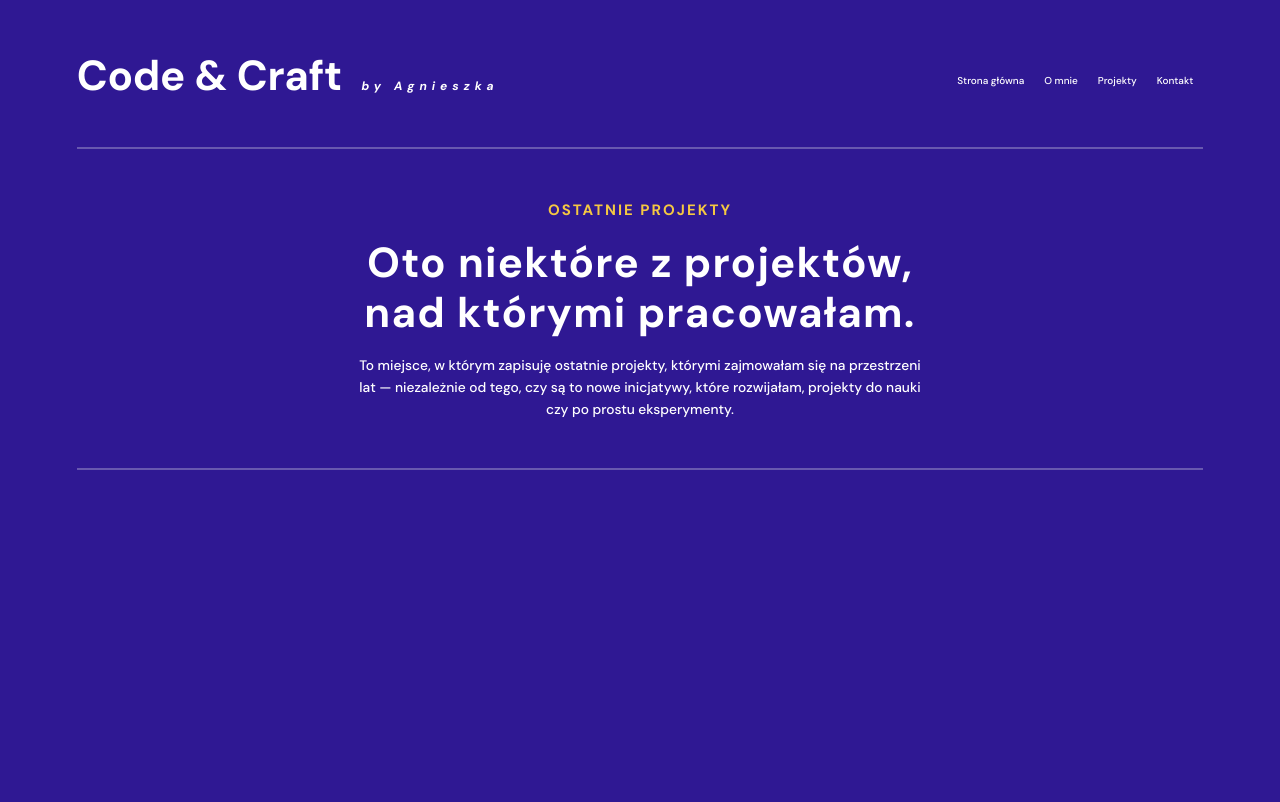
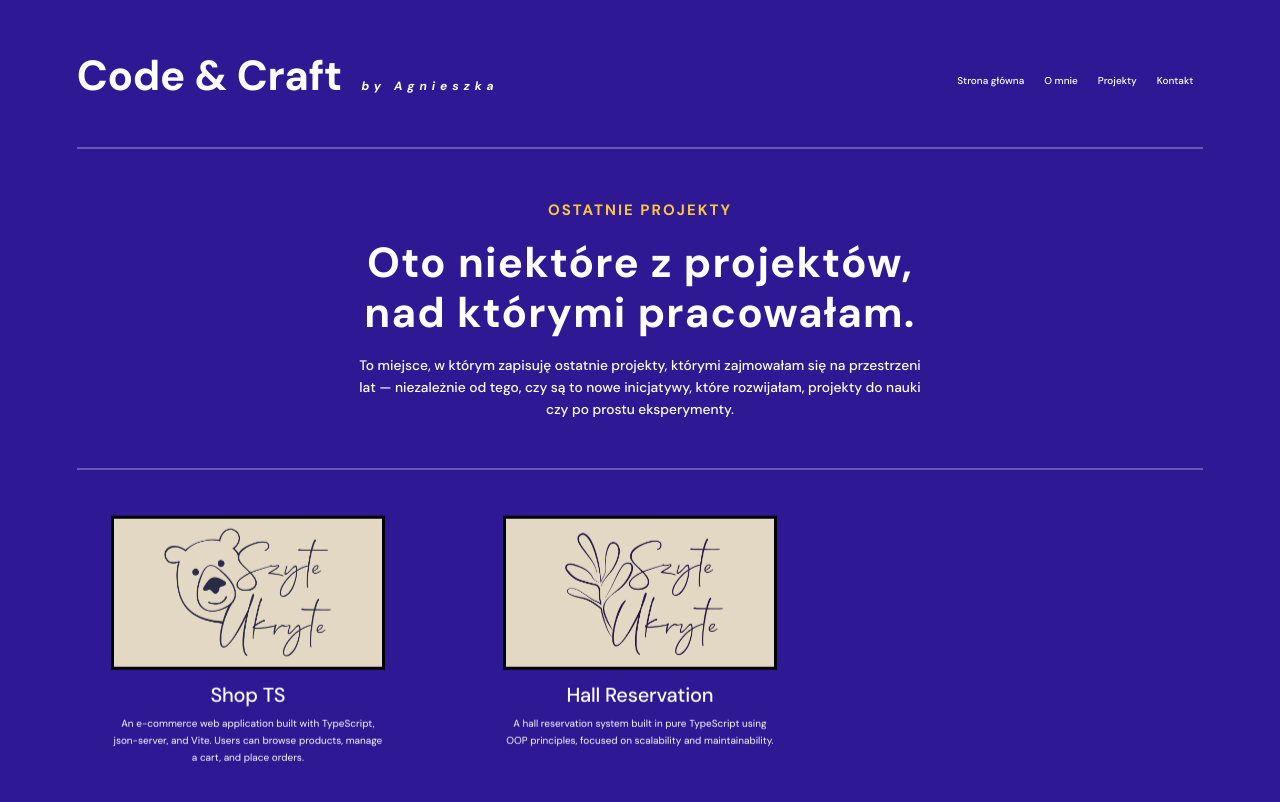
Before and after one commit to AgnieszkaDra/Code-Craft-by-Agnieszka, a React (Vite) app: page /projects in a window 1280 px wide. Shown: the top 802 px of the page. Built offline with nearby package versions, Linux system fonts and the light colour scheme.

Commit message:
add(ProjectsLayout) : add component and some corrections

```diff
--- a/src/App.tsx
+++ b/src/App.tsx
@@ -1,83 +1,23 @@
-// import { Header } from './components';
-// import { ProjectsHero, Panel, About, Contact } from './components';
-// import { Routes, Route } from 'react-router-dom';
-// import Hero from './components/hero/Hero';
-// import '../src/styles/index.scss';
-// import ProjectsInfo from './components/ProjectsInfo';
-// import GitHubNotice from './components/GithubNotice';
-
-// function App() {
-//   return (
-//     <div className="container">
-//       <Header />
-//       <Routes>
-//         <Route
-//           path="/"
-//           element={
-//             <>
-//               <Hero />
-//               <main>
-//                 <GitHubNotice className="section" />
-//                 <ProjectsHero
-//                   id="projects"
-//                   blockName="projects-hero"
-//                   className="section"
-//                 />
-
-
-//                 <section id="panel">
-//                   <Panel className="main__panel" />
-//                 </section>
-
-//                 <section id="O-mnie">
-//                   <About />
-//                 </section>
-
-//                 <section id="Kontakt">
-//                   <Contact />
-//                 </section>
-//               </main>
-//             </>
-//           }
-//         />
-//         <Route
-//           path="/projects"
-//           element={
-//             <main className="projects-page section">
-//               <ProjectsInfo className="section" />
-
-//             </main>
-//           }
-//         />
-//       </Routes>
-//     </div>
-//   );
-// }
-
-// export default App;
-
 import { Routes, Route } from "react-router-dom";
-
 import HomePage from "./pages/HomePage";
-import ProjectsLayout from "./pages/projects/ProjectsLayout";
-import ProjectsInfo from "./pages/projects/ProjectsInfo";
 import Header from "./components/Header";
+import ProjectsMain from "./pages/projects/ProjectsMain";
 import '../src/styles/index.scss';
-// import ProjectDetails from "./components/ProjectDetails";
 
 function App() {
   return (
     <div className="container">
       <Header />
+
       <Routes>
         <Route path="/" element={<HomePage />} />
-        <Route path="/projects" element={<ProjectsLayout />}>
-          <Route index element={<ProjectsInfo />} />
-          {/* <Route path=":projectId" element={<ProjectDetails />} />  */}
-        </Route>
+        <Route
+          path="/projects"
+          element={ <ProjectsMain /> }
+        />
       </Routes>
     </div>
-  );
+  )
 }
 
-export default App;
+export default App
--- a/src/pages/HomePage.tsx
+++ b/src/pages/HomePage.tsx
@@ -13,9 +13,9 @@ const HomePage = () => {
         <GitHubNotice className="section" />
         <ProjectsHero
           id="projects"
-          blockName="projects-hero"
-          className="section"
+          className="projects-hero section"
         />
+
         <section id="panel">
           <Panel />
         </section>
--- a/src/pages/projects/ProjectsHero.tsx
+++ b/src/pages/projects/ProjectsHero.tsx
@@ -2,21 +2,19 @@ import type { ReactElement } from 'react'
 import { data } from '../../data/data'
 import type { ProjectItem } from '../../types/main'
 import { Link } from 'react-router-dom'
-import { BaseLink } from '../../ui'
+import ProjectsLayout from './ProjectsLayout'
 
 interface ProjectsHeroProps {
   id?: string
   className?: string
-  blockName: string
 }
 
 const ProjectsHero = ({
   id,
   className,
-  blockName,
 }: ProjectsHeroProps): ReactElement => {
   const { projectsList, order } = data.projects
-
+  const blockName = 'projects-hero'
   const visibleProjects: ProjectItem[] = order.map(
     (id) => projectsList[id]
   )
@@ -24,40 +22,12 @@ const ProjectsHero = ({
   return (
     <section
       id={id}
-      className={[blockName, className].filter(Boolean).join(' ')}
+      className={[className].filter(Boolean).join(' ')}
     >
-      {visibleProjects.map((project, index) => (
-        <article
-          key={project.id}
-          className={`${blockName}__item ${blockName}__item--${index + 1}`}
-        >
-          {project.background && (
-            <div className={`${blockName}__background`}>
-              <img
-                src={project.background}
-                alt={`Background for ${project.label}`}
-                className={`${blockName}__background-image`}
-              />
-            </div>
-          )}
-
-          <footer className={`${blockName}__footer`}>
-            <h4 className={`h4-subtitle ${blockName}__title`}>
-              {project.label}
-            </h4>
-
-            {project.link && (
-              <BaseLink
-                href={project.link.href}
-                external={project.link.external}
-                className={`${blockName}__link`}
-              >
-                {project.link.label}
-              </BaseLink>
-            )}
-          </footer>
-        </article>
-      ))}
+      <ProjectsLayout
+        projects={visibleProjects}
+        blockName={blockName}
+      />
 
       <footer className={`${blockName}__navigate`}>
         <p>
--- a/src/pages/projects/ProjectsLayout.tsx
+++ b/src/pages/projects/ProjectsLayout.tsx
@@ -1,16 +1,102 @@
-import type { ReactElement } from "react";
-import { Outlet } from "react-router-dom";
+// import type { ReactElement } from "react";
+// import { Outlet } from "react-router-dom";
 
-type ProjectsLayoutProps = {
-  className?: string;
-};
+// type ProjectsLayoutProps = {
+//   className?: string;
+// };
 
-const ProjectsLayout = ({ className }: ProjectsLayoutProps): ReactElement => {
+// const ProjectsLayout = ({ className }: ProjectsLayoutProps): ReactElement => {
+//   return (
+//     <main className={`projects-page ${className ?? ""}`}>
+//       <Outlet />
+//     </main>
+//   );
+// };
+
+// export default ProjectsLayout;
+
+import type { ReactElement } from 'react'
+import type { ProjectItem } from '../../types/main'
+import React from 'react'
+
+interface ProjectsLayoutProps {
+  projects: ProjectItem[]
+  blockName?: string
+  className?: string
+  renderProject?: (props: {
+    background?: string
+    label?: string
+    link?: { href: string; label: string; external?: boolean }
+    description?: string
+    index: number
+  }) => ReactElement
+}
+
+const ProjectsLayout = ({
+  projects,
+  blockName,
+  className,
+  renderProject,
+}: ProjectsLayoutProps): ReactElement => {
+  const Wrapper: React.ElementType = className ? 'section' : React.Fragment
+
   return (
-    <main className={`projects-page ${className ?? ""}`}>
-      <Outlet />
-    </main>
-  );
-};
+    <Wrapper
+      {...(className
+        ? { className: [blockName, className].filter(Boolean).join(' ') }
+        : {})}
+    >
+      {projects.map((project, index) =>
+        renderProject ? (
+          renderProject({
+            background: project.background,
+            label: project.label,
+            link: project.link,
+            description: project.description,
+            index,
+          })
+        ) : (
+          <article
+            key={project.id}
+            className={`${blockName}__item ${blockName}__item--${index + 1}`}
+          >
+            {project.background && (
+              <div className={`${blockName}__background`}>
+                <img
+                  src={project.background}
+                  alt={`Background for ${project.label}`}
+                  className={`${blockName}__background-image`}
+                />
+              </div>
+            )}
 
-export default ProjectsLayout;
+            <footer className={`${blockName}__footer`}>
+              <h4 className={`h4-subtitle ${blockName}__title`}>
+                {project.label}
+              </h4>
+
+              {project.link && (
+                <a
+                  href={project.link.href}
+                  target={project.link.external ? '_blank' : '_self'}
+                  rel={project.link.external ? 'noreferrer' : undefined}
+                  className={`${blockName}__link`}
+                >
+                  {project.link.label}
+                </a>
+              )}
+
+              {project.description && (
+                <p className={`${blockName}__description`}>
+                  {project.description}
+                </p>
+              )}
+            </footer>
+          </article>
+        )
+      )}
+    </Wrapper>
+  )
+}
+
+export default ProjectsLayout
--- /dev/null
+++ b/src/pages/projects/ProjectsMain.tsx
@@ -0,0 +1,50 @@
+import type { ReactElement } from 'react'
+import ProjectsLayout from './ProjectsLayout'
+import data from '../../data/data'
+import type { ProjectItem } from '../../types/main'
+
+interface ProjectsMainProps {
+  id?: string
+  className?: string
+}
+
+const { projectsList, order } = data.projects
+
+  const projects: ProjectItem[] = order.map(
+    (id) => projectsList[id]
+  )
+
+const ProjectsMain = ({
+  id,
+  className,
+}: ProjectsMainProps): ReactElement => {
+  return (
+    <main
+      id={id}
+      className={['projects-main', className].filter(Boolean).join(' ')}
+    >
+        <section className={`projects-info section ${className ?? ''}`}>
+            <div className='projects-info__content'>
+                <h2 className="projects-info__label text-label">
+                Ostatnie projekty
+                </h2>
+                <h1 className="projects-info__text h1-header">
+                Oto niektóre z projektów, nad którymi pracowałam.
+                </h1>
+                <p className="projects-info__text text-description">
+                To miejsce, w którym zapisuję ostatnie projekty, którymi zajmowałam się
+                na przestrzeni lat — niezależnie od tego, czy są to nowe inicjatywy,
+                które rozwijałam, projekty do nauki czy po prostu eksperymenty.
+                </p>
+            </div>
+        </section>
+        <ProjectsLayout
+            projects={projects}
+            blockName="projects-projects"
+            className="section"
+        />
+    </main>
+  )
+}
+
+export default ProjectsMain
--- a/src/styles/main.scss
+++ b/src/styles/main.scss
@@ -64,7 +64,6 @@
     display: flex;
     flex-direction: column;
     gap: map-get(ui.$spacing, small);
-    cursor: pointer;
     --rotation: 0deg;
     animation: float 8s ease-in-out infinite;
     will-change: transform;
@@ -78,13 +77,15 @@
   &__item--3 {
     @media (min-width: ui.$viewport-lg) {
       width: 40%;
-      margin-left: 40%;
+      margin-left: auto;
+      margin-right: 10%;
     }
   }
 
   &__item--2 {
     @media (min-width: ui.$viewport-lg) {
       width: 40%;
+      margin-right: auto;
       margin-left: 10%;
     }
   }
@@ -95,6 +96,7 @@
     aspect-ratio: 4 / 3;
     box-sizing: border-box;
     border-radius: 10px;
+    cursor: pointer;
 
     @media (min-width: ui.$viewport-lg) {
       aspect-ratio: 16 / 9;
@@ -119,13 +121,8 @@
     display: block;
   }
 
-  &__content {
-    position: relative;
-    z-index: 1;
-    height: 100%;
-    padding: 1rem;
-    display: flex;
-    align-items: flex-end;
+  &__description {
+    display: none;
   }
 
   &__footer {
@@ -155,8 +152,70 @@
       text-decoration: none;
     }
   }
+}
 
+.projects-projects {
+  display: grid;
+  grid-template-columns: repeat(3, 1fr);
+  color: ui.$white;
+  gap: 5rem;
+  &__title {
+    color: ui.$white;
+  }
 
+  &__item {
+    width: 100%;
+    display: flex;
+    flex-direction: column;
+    gap: map-get(ui.$spacing, small);
+    --rotation: 0deg;
+    animation: float 8s ease-in-out infinite;
+    will-change: transform;
+
+    @media (prefers-reduced-motion: reduce) {
+      animation: none;
+    }
+    @media (min-width: ui.$viewport-lg) {
+      width: 80%;
+      margin-left: auto;
+      margin-right: auto;;
+    }
+  }
+
+  &__background {
+    position: relative;
+    width: 100%;
+    aspect-ratio: 4 / 3;
+    box-sizing: border-box;
+    border-radius: 10px;
+    cursor: pointer;
+
+    @media (min-width: ui.$viewport-lg) {
+      aspect-ratio: 16 / 9;
+
+      &::after {
+        content: "";
+        position: absolute;
+        inset: 0;
+        border: 3px solid ui.$black;
+        box-sizing: border-box;
+        pointer-events: none;
+      }
+    }
+  }
+
+  &__background-image {
+    position: absolute;
+    inset: 0;
+    width: 100%;
+    height: 100%;
+    object-fit: cover;
+    display: block;
+  }
+
+  &__link {
+    display: none;
+  }
 }
 
 .projects-info {
```
Also changed, not shown: src/pages/projects/ProjectsInfo.tsx (deleted, +0 -27 lines).
